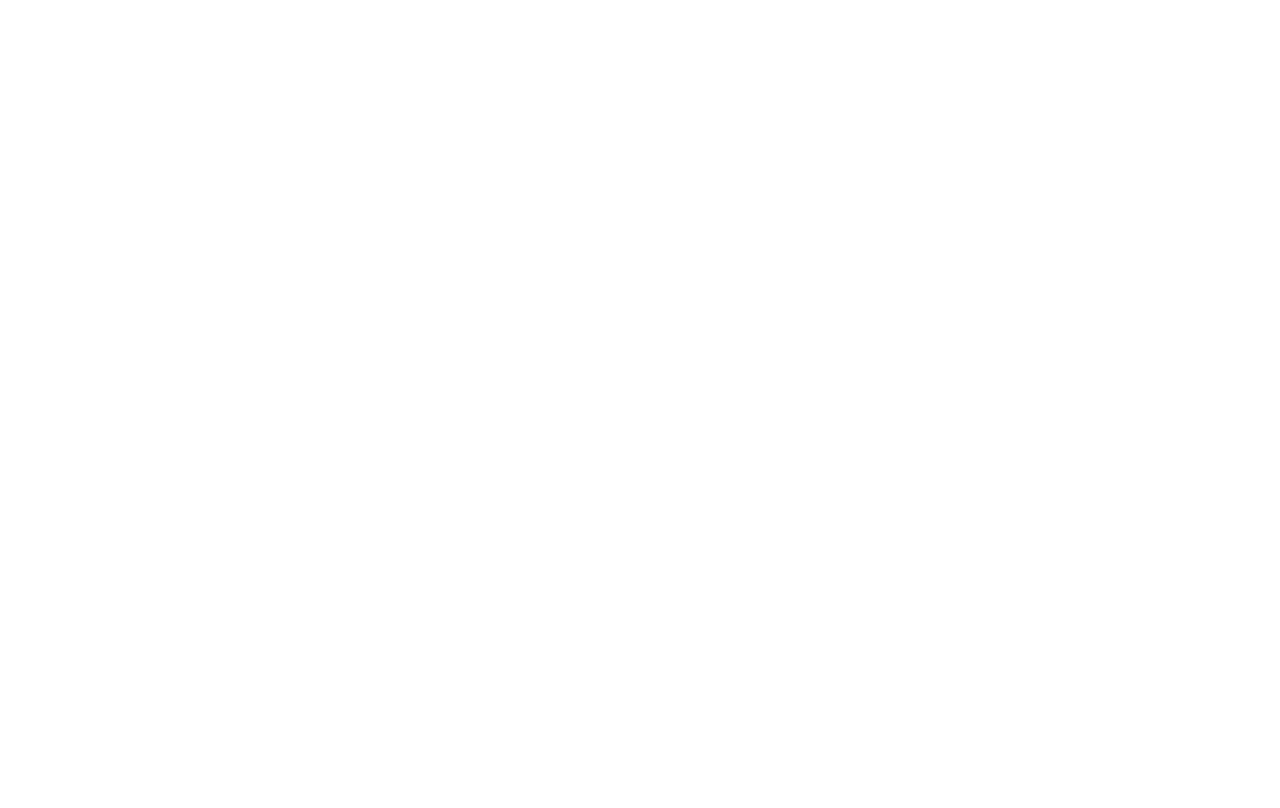
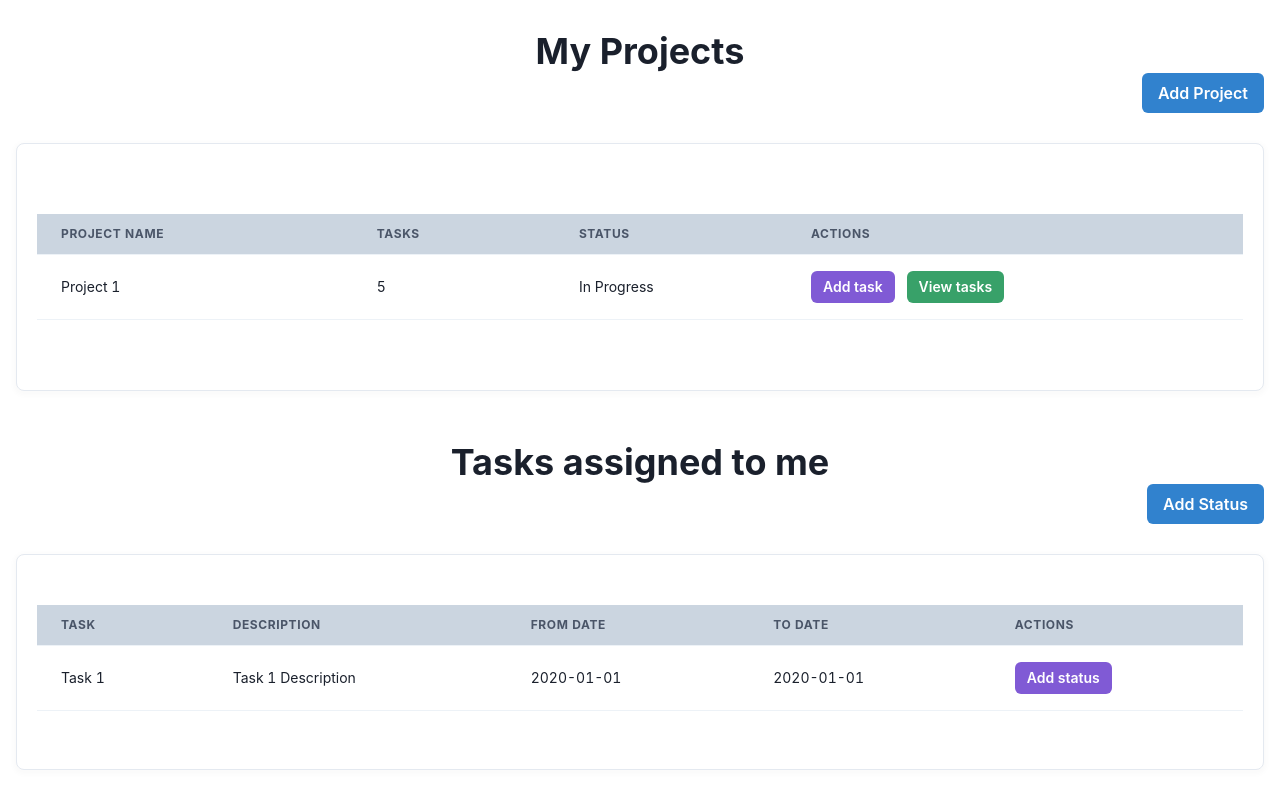
Before and after one commit to Rajat8699/project-management-app, a React (Create React App) app: page /home in a window 1280 px wide. Shown: the top 808 px of the page. Built offline with nearby package versions, Linux system fonts and the light colour scheme; no server answers.

Commit message:
designed homepage and tasks page

```diff
--- a/package.json
+++ b/package.json
@@ -3,6 +3,7 @@
   "version": "0.1.0",
   "private": true,
   "dependencies": {
+    "@chakra-ui/icons": "^1.1.1",
     "@chakra-ui/react": "^1.7.2",
     "@emotion/react": "^11.6.0",
     "@emotion/styled": "^11.6.0",
@@ -16,6 +17,7 @@
     "react-redux": "^7.2.6",
     "react-router-dom": "^6.0.2",
     "react-scripts": "4.0.3",
+    "react-table": "^7.7.0",
     "redux": "^4.1.2",
     "redux-logger": "^3.0.6",
     "redux-saga": "^1.1.3",
--- a/src/App.js
+++ b/src/App.js
@@ -3,16 +3,19 @@
 import Homepage from "./pages/home/Homepage";
 import Login from "./pages/auth/Login";
 import Signup from "./pages/auth/Signup";
+import { Container } from "@chakra-ui/layout";
+import TasksPage from "./pages/Tasks/TasksPage";
 
 function App() {
 	return (
-		<div className="App">
+		<Container minW="100vw" minH="100vh" centerContent>
 			<Routes>
 				<Route exact path="/" element={<Login />} />
 				<Route exact path="/signup" element={<Signup />} />
 				<Route path="/home" element={<Homepage />} />
+				<Route path="/tasks" element={<TasksPage />} />
 			</Routes>
-		</div>
+		</Container>
 	);
 }
 
--- /dev/null
+++ b/src/components/common/Table.jsx
@@ -0,0 +1,51 @@
+import { Table, Thead, Tbody, Tr, Th, Td, chakra } from "@chakra-ui/react";
+import { TriangleDownIcon, TriangleUpIcon } from "@chakra-ui/icons";
+import { useTable, useSortBy } from "react-table";
+
+const CustomTable = (props) => {
+	const { columns, data } = props;
+	const { getTableProps, getTableBodyProps, headerGroups, rows, prepareRow } =
+		useTable({ columns, data }, useSortBy);
+	return (
+		<Table {...getTableProps()}>
+			<Thead bg="gray.300">
+				{headerGroups.map((headerGroup) => (
+					<Tr {...headerGroup.getHeaderGroupProps()}>
+						{headerGroup.headers.map((column) => (
+							<Th
+								{...column.getHeaderProps(column.getSortByToggleProps())}
+								isNumeric={column.isNumeric}
+							>
+								{column.render("Header")}
+								<chakra.span pl="4">
+									{column.isSorted ? (
+										column.isSortedDesc ? (
+											<TriangleDownIcon aria-label="sorted descending" />
+										) : (
+											<TriangleUpIcon aria-label="sorted ascending" />
+										)
+									) : null}
+								</chakra.span>
+							</Th>
+						))}
+					</Tr>
+				))}
+			</Thead>
+			<Tbody {...getTableBodyProps()}>
+				{rows.map((row) => {
+					prepareRow(row);
+					return (
+						<Tr {...row.getRowProps()}>
+							{row.cells.map((cell) => (
+								<Td {...cell.getCellProps()} isNumeric={cell.column.isNumeric}>
+									{cell.render("Cell")}
+								</Td>
+							))}
+						</Tr>
+					);
+				})}
+			</Tbody>
+		</Table>
+	);
+};
+export default CustomTable;
--- /dev/null
+++ b/src/pages/Tasks/TasksPage.jsx
@@ -0,0 +1,50 @@
+import { Button } from "@chakra-ui/button";
+import { Box, Center, Flex, Heading } from "@chakra-ui/layout";
+import React from "react";
+import Card from "../../components/common/Card";
+import CustomTable from "../../components/common/Table";
+
+const TasksPage = (props) => {
+	const taskColumns = [
+		{ Header: "Task", accessor: "task" },
+		{ Header: "Description", accessor: "Description" },
+		{ Header: "Assigned to", accessor: "assigned_to" },
+		{ Header: "From date", accessor: "from_date" },
+		{ Header: "To date", accessor: "to_date" },
+		{ Header: "Status", accessor: "status" },
+		{ Header: "Actions", accessor: "actions" },
+	];
+
+	const taskRows = [
+		{
+			task: "Task 1",
+			Description: "Task 1 Description",
+			assigned_to: "Rajat Thakur",
+			from_date: "2020-01-01",
+			to_date: "2020-01-01",
+			status: "In Progress",
+			actions: (
+				<Button colorScheme="purple" size="sm">
+					Add status
+				</Button>
+			),
+		},
+	];
+	return (
+		<Card mt="50px">
+			<Box w="full" my="30px">
+				<Center>
+					<Heading>Tasks</Heading>
+				</Center>
+				<Flex alignItems="flex-end" justifyContent="flex-end" w="full">
+					<Button colorScheme="blue">Add Task</Button>
+				</Flex>
+				<Flex w="full" my="50px" overflow="auto">
+					<CustomTable columns={taskColumns} data={taskRows} />
+				</Flex>
+			</Box>
+		</Card>
+	);
+};
+
+export default TasksPage;
--- a/src/pages/home/Homepage.jsx
+++ b/src/pages/home/Homepage.jsx
@@ -1,6 +1,10 @@
+import { Button, ButtonGroup } from "@chakra-ui/button";
+import { Box, Center, Flex, Heading } from "@chakra-ui/layout";
 import React, { useEffect } from "react";
 import { useSelector } from "react-redux";
 import { useDispatch } from "react-redux";
+import Card from "../../components/common/Card";
+import CustomTable from "../../components/common/Table";
 import { getUsers } from "../../redux/actions/home";
 
 const Homepage = () => {
@@ -9,15 +13,75 @@
 	useEffect(() => {
 		dispatch(getUsers());
 	}, [dispatch]);
+
+	const projectColumns = [
+		{ Header: "Project Name", accessor: "project_name" },
+		{ Header: "Tasks", accessor: "tasks" },
+		{ Header: "Status", accessor: "status" },
+		{ Header: "Actions", accessor: "actions" },
+	];
+
+	const projectRows = [
+		{
+			project_name: "Project 1",
+			tasks: "5",
+			status: "In Progress",
+			actions: (
+				<ButtonGroup variant="solid" spacing={3} size="sm">
+					<Button colorScheme="purple">Add task</Button>
+					<Button colorScheme="green">View tasks</Button>
+				</ButtonGroup>
+			),
+		},
+	];
+
+	const taskColumns = [
+		{ Header: "Task", accessor: "task" },
+		{ Header: "Description", accessor: "Description" },
+		{ Header: "From date", accessor: "from_date" },
+		{ Header: "To date", accessor: "to_date" },
+		{ Header: "Actions", accessor: "actions" },
+	];
+
+	const taskRows = [
+		{
+			task: "Task 1",
+			Description: "Task 1 Description",
+			from_date: "2020-01-01",
+			to_date: "2020-01-01",
+			actions: (
+				<Button colorScheme="purple" size="sm">
+					Add status
+				</Button>
+			),
+		},
+	];
+
 	return (
-		<div>
-			{(usersData || []).map((user, index) => (
-				<div key={index}>
-					<h1>{user?.title}</h1>
-					<h2>{user?.body}</h2>
-				</div>
-			))}
-		</div>
+		<Box w="full" my="30px">
+			<Center>
+				<Heading>My Projects</Heading>
+			</Center>
+			<Flex alignItems="flex-end" justifyContent="flex-end" w="full">
+				<Button colorScheme="blue">Add Project</Button>
+			</Flex>
+			<Card my="30px">
+				<Flex w="full" my="50px" overflow="auto">
+					<CustomTable columns={projectColumns} data={projectRows} />
+				</Flex>
+			</Card>
+			<Center mt="50px">
+				<Heading>Tasks assigned to me</Heading>
+			</Center>
+			<Flex alignItems="flex-end" justifyContent="flex-end" w="full">
+				<Button colorScheme="blue">Add Status</Button>
+			</Flex>
+			<Card my="30px">
+				<Flex w="full" my="30px" overflow="auto">
+					<CustomTable columns={taskColumns} data={taskRows} />
+				</Flex>
+			</Card>
+		</Box>
 	);
 };
 
```
Also changed, not shown: 1 other file (tests, documents, lock files or other folders).
